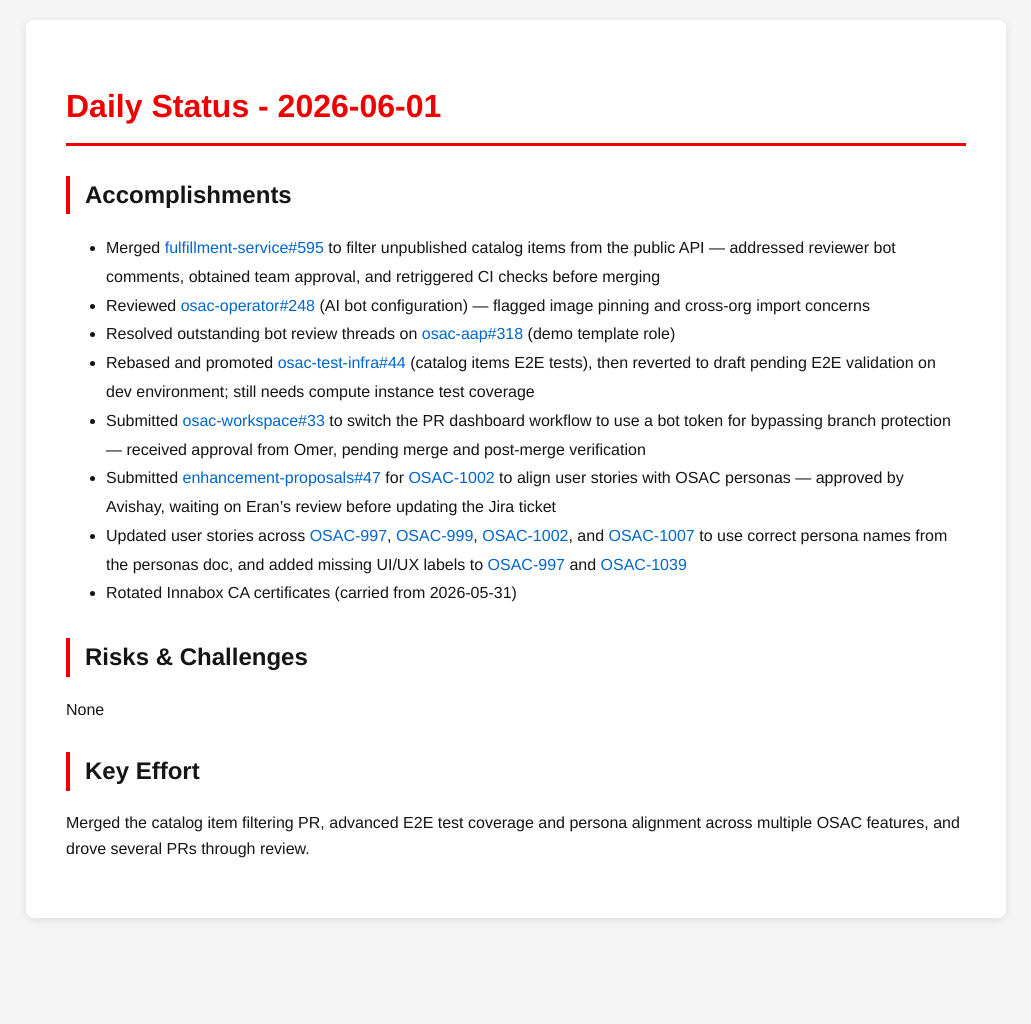
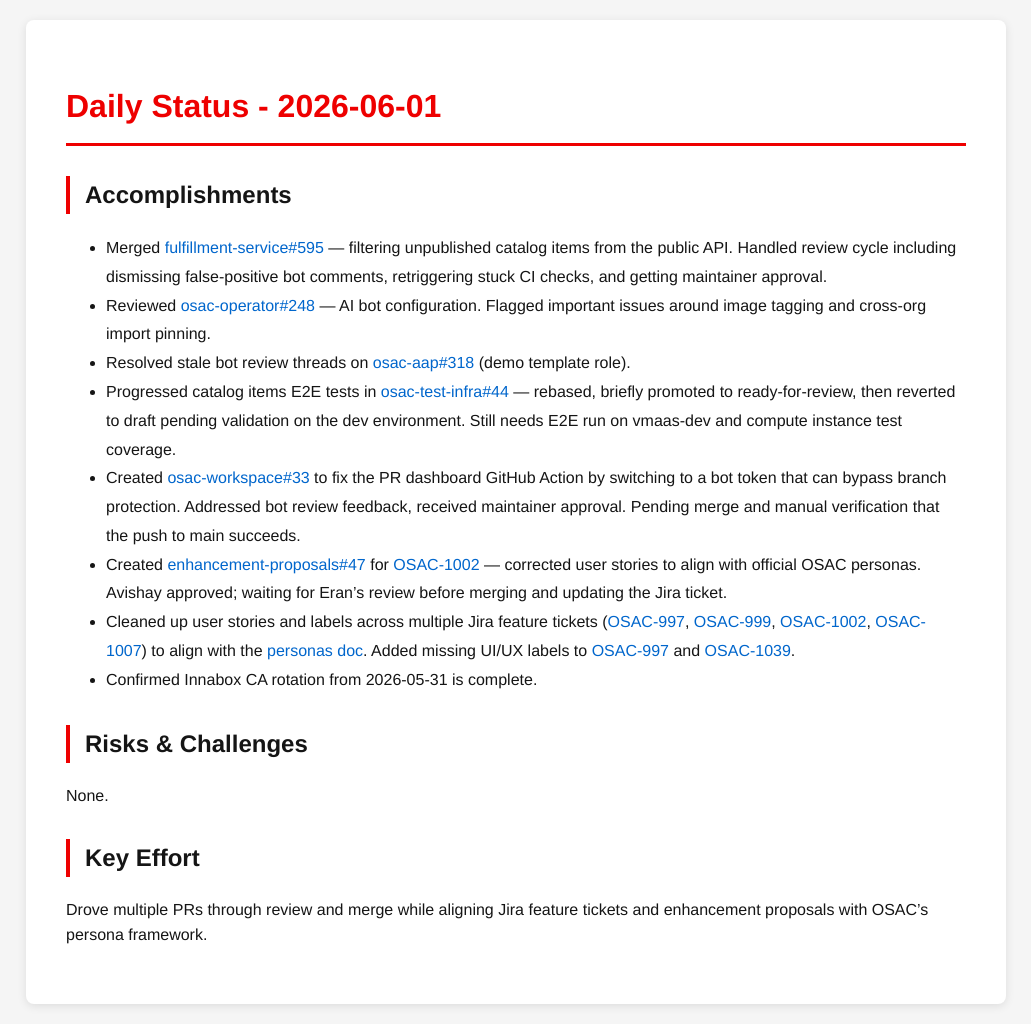
Before and after one commit to tzvatot/daily-status, a Jekyll site: the page built from 2026-06-01.md, in a window 1280 px wide. Shown: the whole page, without its empty margins (124-1155 px from the left). Built offline with Jekyll 4.4.1, drawn with Linux system fonts in a browser that asks for light colours; before the commit the page ends 938 px from its top, so only the background shows below that.

Commit message:
Daily status update - 2026-06-01

```diff
--- a/2026-06-01.md
+++ b/2026-06-01.md
@@ -7,17 +7,17 @@
 # Daily Status - 2026-06-01
 
 ## Accomplishments
-- Merged [fulfillment-service#595](https://github.com/osac-project/fulfillment-service/pull/595) to filter unpublished catalog items from the public API — addressed reviewer bot comments, obtained team approval, and retriggered CI checks before merging
-- Reviewed [osac-operator#248](https://github.com/osac-project/osac-operator/pull/248) (AI bot configuration) — flagged image pinning and cross-org import concerns
-- Resolved outstanding bot review threads on [osac-aap#318](https://github.com/osac-project/osac-aap/pull/318) (demo template role)
-- Rebased and promoted [osac-test-infra#44](https://github.com/osac-project/osac-test-infra/pull/44) (catalog items E2E tests), then reverted to draft pending E2E validation on dev environment; still needs compute instance test coverage
-- Submitted [osac-workspace#33](https://github.com/osac-project/osac-workspace/pull/33) to switch the PR dashboard workflow to use a bot token for bypassing branch protection — received approval from Omer, pending merge and post-merge verification
-- Submitted [enhancement-proposals#47](https://github.com/osac-project/enhancement-proposals/pull/47) for [OSAC-1002](https://redhat.atlassian.net/browse/OSAC-1002) to align user stories with OSAC personas — approved by Avishay, waiting on Eran's review before updating the Jira ticket
-- Updated user stories across [OSAC-997](https://redhat.atlassian.net/browse/OSAC-997), [OSAC-999](https://redhat.atlassian.net/browse/OSAC-999), [OSAC-1002](https://redhat.atlassian.net/browse/OSAC-1002), and [OSAC-1007](https://redhat.atlassian.net/browse/OSAC-1007) to use correct persona names from the personas doc, and added missing UI/UX labels to [OSAC-997](https://redhat.atlassian.net/browse/OSAC-997) and [OSAC-1039](https://redhat.atlassian.net/browse/OSAC-1039)
-- Rotated Innabox CA certificates (carried from 2026-05-31)
+- Merged [fulfillment-service#595](https://github.com/osac-project/fulfillment-service/pull/595) — filtering unpublished catalog items from the public API. Handled review cycle including dismissing false-positive bot comments, retriggering stuck CI checks, and getting maintainer approval.
+- Reviewed [osac-operator#248](https://github.com/osac-project/osac-operator/pull/248) — AI bot configuration. Flagged important issues around image tagging and cross-org import pinning.
+- Resolved stale bot review threads on [osac-aap#318](https://github.com/osac-project/osac-aap/pull/318) (demo template role).
+- Progressed catalog items E2E tests in [osac-test-infra#44](https://github.com/osac-project/osac-test-infra/pull/44) — rebased, briefly promoted to ready-for-review, then reverted to draft pending validation on the dev environment. Still needs E2E run on vmaas-dev and compute instance test coverage.
+- Created [osac-workspace#33](https://github.com/osac-project/osac-workspace/pull/33) to fix the PR dashboard GitHub Action by switching to a bot token that can bypass branch protection. Addressed bot review feedback, received maintainer approval. Pending merge and manual verification that the push to main succeeds.
+- Created [enhancement-proposals#47](https://github.com/osac-project/enhancement-proposals/pull/47) for [OSAC-1002](https://redhat.atlassian.net/browse/OSAC-1002) — corrected user stories to align with official OSAC personas. Avishay approved; waiting for Eran's review before merging and updating the Jira ticket.
+- Cleaned up user stories and labels across multiple Jira feature tickets ([OSAC-997](https://redhat.atlassian.net/browse/OSAC-997), [OSAC-999](https://redhat.atlassian.net/browse/OSAC-999), [OSAC-1002](https://redhat.atlassian.net/browse/OSAC-1002), [OSAC-1007](https://redhat.atlassian.net/browse/OSAC-1007)) to align with the [personas doc](https://github.com/osac-project/docs/blob/main/personas.md). Added missing UI/UX labels to [OSAC-997](https://redhat.atlassian.net/browse/OSAC-997) and [OSAC-1039](https://redhat.atlassian.net/browse/OSAC-1039).
+- Confirmed Innabox CA rotation from 2026-05-31 is complete.
 
 ## Risks & Challenges
-None
+None.
 
 ## Key Effort
-Merged the catalog item filtering PR, advanced E2E test coverage and persona alignment across multiple OSAC features, and drove several PRs through review.
+Drove multiple PRs through review and merge while aligning Jira feature tickets and enhancement proposals with OSAC's persona framework.
```
